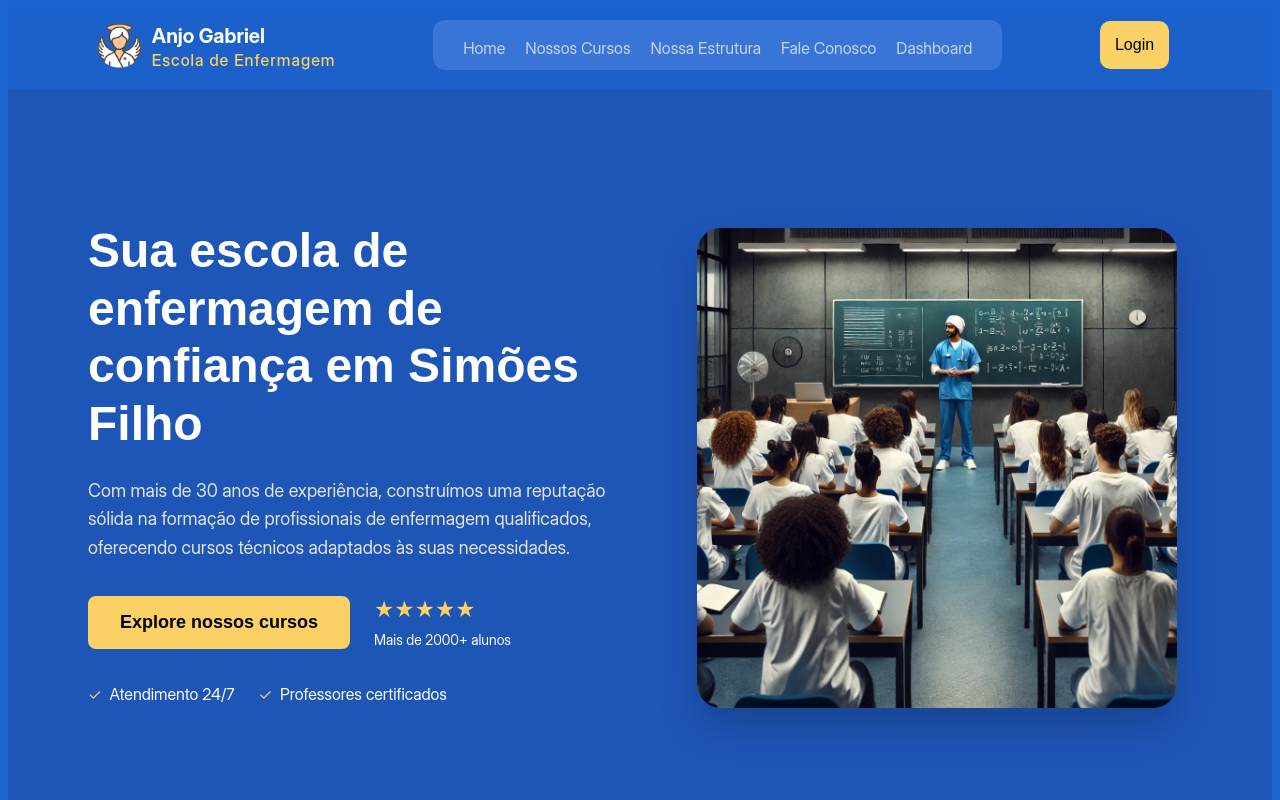
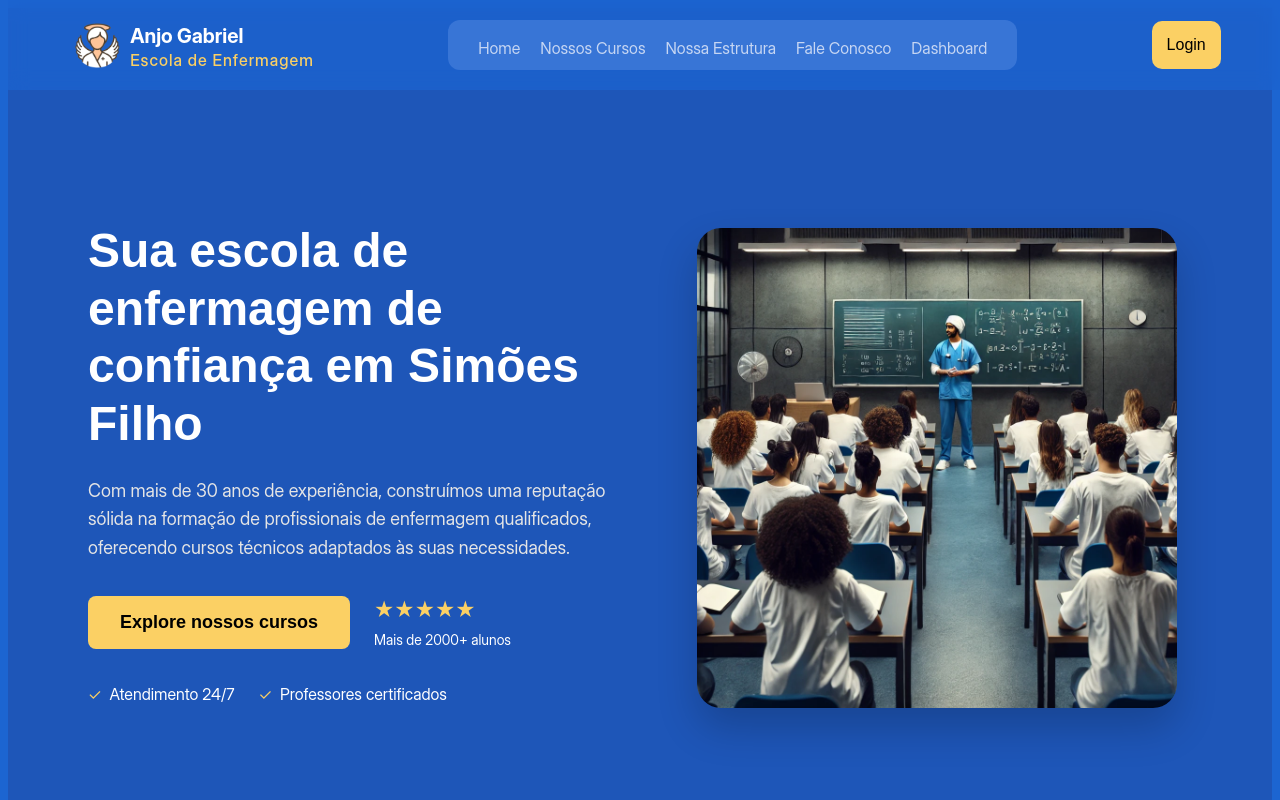
Before and after one commit to MP-oliveira/frontend-anjogabriel, a React (Vite) app in the folder frontend/: page / in a window 1280 px wide. Shown: the top 800 px of the page. Built offline with nearby package versions, Linux system fonts and the light colour scheme.

Commit message:
fix: adjusting header response

```diff
--- a/frontend/src/components/Header/Header.css
+++ b/frontend/src/components/Header/Header.css
@@ -24,7 +24,7 @@
   display: flex;
   align-items: center;
   gap: 10px;
-  margin-left: 40px;
+  /* margin-left: 40px; */
 }
 
 .img {
@@ -90,7 +90,7 @@
   flex-direction: column;
   align-items: center;
   font-size: 10px;
-  margin-right: 70px;
+  /* margin-right: 70px; */
 }
 
 .user-container {
@@ -205,6 +205,11 @@
   display: none;
 }
 
+@media screen and (max-width: 1024px) {
+  .logo {
+    margin-left: -20px;
+  }
+}
 /* Ajuste para mobile */
 @media screen and (max-width: 820px) {
   .dropdown-menu {
```
